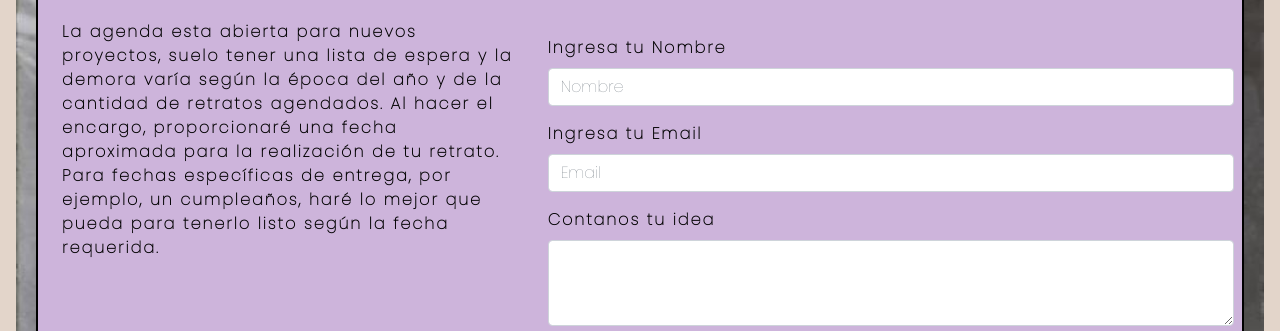
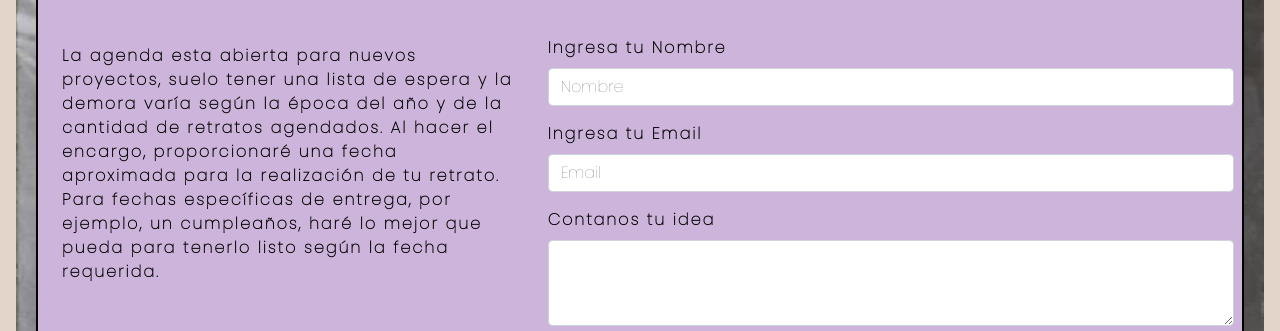
Before and after one commit to pablobononi/pablobononi.github.io, a website: page pages/CONTACTO.html in a window 1280 px wide. Shown: the part 333-664 px from the top of the page. Drawn offline with nearby package versions, Linux system fonts and the light colour scheme.

Commit message:
agregado mt

```diff
--- a/pages/CONTACTO.html
+++ b/pages/CONTACTO.html
@@ -43,7 +43,7 @@
         <main class="mx-3 py-5">
                     <div class="container-fluid p-1">
                         <div class="row contactame mx-1 mx-sm-3 py-2 fs-6 justify-content-center">
-                            <div class="col-sm-12 col-md-5 px-4 contacto__frase d-flex align-items-center fw-bold">
+                            <div class="col-sm-12 col-md-5 mt-5 px-4 contacto__frase d-flex align-items-center fw-bold">
                                 <p>La agenda esta abierta para nuevos proyectos, suelo tener una lista de espera y la demora varía según la época del año y de la cantidad de retratos agendados. Al hacer el encargo, proporcionaré una fecha aproximada para la realización de tu retrato. Para fechas específicas de entrega, por ejemplo, un cumpleaños, haré lo mejor que pueda para tenerlo listo según la fecha requerida.</p>
                             </div>
                             <div class="col-sm-12 col-md-7 px-2 fw-bold ">
```
